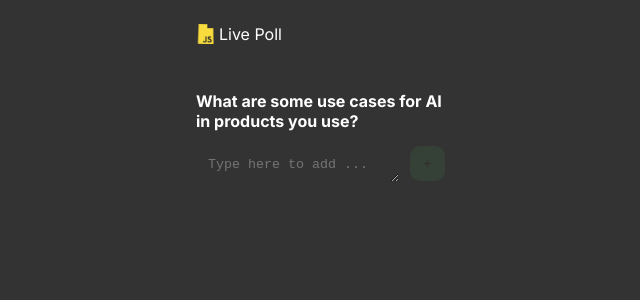
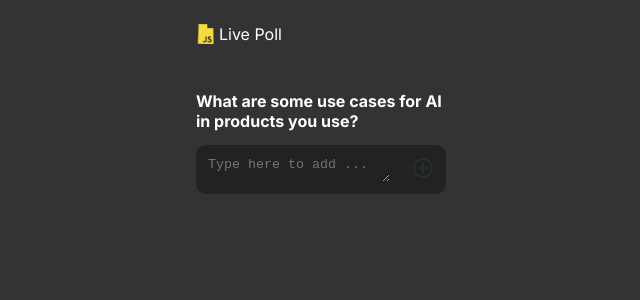
Before and after one commit to toddwashere/live-survey-poll, a Next.js app: page / in a window 1280 px wide. Shown: the top 300 px of the page, without its empty margins (319-959 px from the left). Built offline with nearby package versions, Linux system fonts and the light colour scheme.

Commit message:
improve add / remove button UX

```diff
--- a/src/app/components/Button.tsx
+++ b/src/app/components/Button.tsx
@@ -2,8 +2,9 @@ import { css } from "@emotion/css"
 import { useMemo } from "react"
 
 
+type IntentType = "primary" | "add" | "remove"
 type Props = {
-   intent?: "primary" | "add" | "remove"
+   intent?: IntentType
    children?: React.ReactNode
    onClick?: () => void
    isDisabled?: boolean
@@ -12,30 +13,14 @@ export const Button = (props: Props) => {
 
    const { intent, ...args } = props
    const style = useMemo(() => {
-      switch (intent) {
-         case "add":
-            return {
-               backgroundColor: "#4CAF50",
-               color: "#222",
-            }
-         case "remove":
-            return {
-               backgroundColor: "#f4615a",
-               color: "#222",
-            }
-         default:
-            return {
-               backgroundColor: "#00000033",
-               color: "#ffffff66",
-            }
-      }
+      return getColorFromIntent(intent)
    }, [intent])
 
    return (
       <button
          className={css`
             border: none;
-            background-color: ${style.backgroundColor};
+            background-color: transparent;
             color: ${style.color};
             border-radius: 10px;
             padding: 10px;
@@ -44,11 +29,17 @@ export const Button = (props: Props) => {
             cursor: pointer;
             &:hover {
                opacity: 0.8;
-               background-color: #555;
+               background-color: ${style.backgroundColor};
+               & path {
+               fill: white;
+            }
             }
             &:disabled {
                opacity: 0.1;
                cursor: not-allowed;
+            }
+            & path {
+               fill: ${style.backgroundColor};
             }
          `}
          onClick={props.onClick}
@@ -58,3 +49,26 @@ export const Button = (props: Props) => {
       </button>
    )
 }
+
+export const getColorFromIntent = (intent?: IntentType) => {
+   switch (intent) {
+      case "add":
+         return {
+            backgroundColor: ColorAdd,
+            color: "#222",
+         }
+      case "remove":
+         return {
+            backgroundColor: ColorRemove,
+            color: "#222",
+         }
+      default:
+         return {
+            backgroundColor: "#00000033",
+            color: "#ffffff66",
+         }
+   }
+}
+
+export const ColorAdd = "#4CAF50"
+export const ColorRemove = "#f4615a"
--- a/src/app/components/InputTextWithButton.tsx
+++ b/src/app/components/InputTextWithButton.tsx
@@ -59,6 +59,8 @@ export const InputTextWithButton = ({
          gap: 10px;
          border: 1px solid transparent;
          border-radius: 10px;
+         background-color: #222;
+         margin-bottom: 5px;
          cursor: pointer;
          &:focus-within {
             border-color: #444;
@@ -66,9 +68,6 @@ export const InputTextWithButton = ({
             & button {
                opacity: 1;
             }
-         }
-         & button {
-            opacity: 0.01;
          }
       `}
       >
@@ -84,7 +83,7 @@ export const InputTextWithButton = ({
                   onClick={() => onButtonClick(internalValue)}
                   isDisabled={buttonIsDisabled}
                >
-                  +
+                  <IconAdd />
                </Button>
             }
             {buttonAction === "remove" &&
@@ -93,10 +92,38 @@ export const InputTextWithButton = ({
                   onClick={() => onButtonClick(internalValue)}
                   isDisabled={buttonIsDisabled}
                >
-                  -
+                  <IconRemove />
                </Button>
             }
          </div>
       </div>
    )
 }
+
+
+const IconAdd = () => {
+   return (
+      <svg
+         width="24"
+         height="24"
+         viewBox="0 0 24 24">
+         <path
+            fill-rule="evenodd"
+            clip-rule="evenodd"
+            d="M12 22C6.47715 22 2 17.5228 2 12C2 6.47715 6.47715 2 12 2C17.5228 2 22 6.47715 22 12C22 17.5228 17.5228 22 12 22ZM12 4C7.58172 4 4 7.58172 4 12C4 16.4183 7.58172 20 12 20C16.4183 20 20 16.4183 20 12C20 7.58172 16.4183 4 12 4ZM12.0005 6.75736C12.5527 6.75736 13.0005 7.20507 13.0005 7.75736V11H16.2426C16.7949 11 17.2426 11.4477 17.2426 12C17.2426 12.5523 16.7949 13 16.2426 13H13.0005V16.2426C13.0005 16.7949 12.5527 17.2426 12.0005 17.2426C11.4482 17.2426 11.0005 16.7949 11.0005 16.2426V13H7.75736C7.20507 13 6.75736 12.5523 6.75736 12C6.75736 11.4477 7.20507 11 7.75736 11H11.0005V7.75736C11.0005 7.20507 11.4482 6.75736 12.0005 6.75736Z" fill="black" />
+      </svg>
+   )
+}
+
+const IconRemove = () => {
+   return (<svg
+      width="24"
+      height="24"
+      viewBox="0 0 24 24"
+      fill="blue">
+      <path
+         fill-rule="evenodd"
+         clip-rule="evenodd"
+         d="M2 12C2 17.5228 6.47715 22 12 22C17.5228 22 22 17.5228 22 12C22 6.47715 17.5228 2 12 2C6.47715 2 2 6.47715 2 12ZM4 12C4 7.58172 7.58172 4 12 4C16.4183 4 20 7.58172 20 12C20 16.4183 16.4183 20 12 20C7.58172 20 4 16.4183 4 12ZM7.75736 13C7.20507 13 6.75736 12.5523 6.75736 12C6.75736 11.4477 7.20507 11 7.75736 11H16.2426C16.7949 11 17.2426 11.4477 17.2426 12C17.2426 12.5523 16.7949 13 16.2426 13H7.75736Z" fill="black" />
+   </svg>)
+}
```
